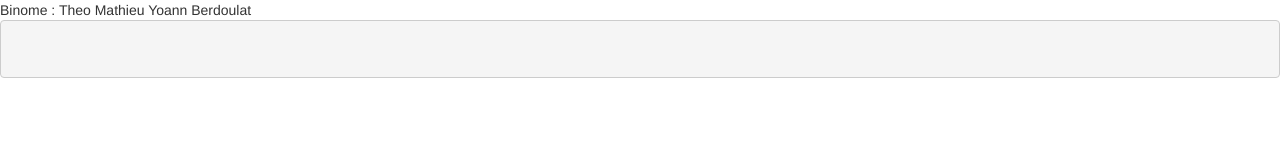
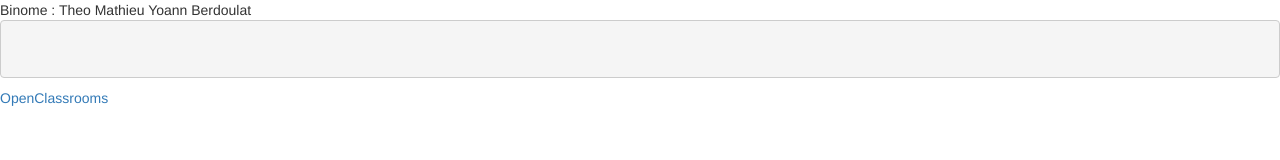
Before and after one commit to theomathieu/theomathieu.github.io, a plain HTML site: page index.html in a window 1280 px wide. Drawn offline with nearby package versions, Linux system fonts and the light colour scheme; no server answers; files whose address does not match are found by name.

Commit message:
ajout lien vers bitcoin

```diff
--- a/index.html
+++ b/index.html
@@ -26,6 +26,8 @@
 	</div>
 	</div>
 
+	<a href="bitcoin/index.html">OpenClassrooms</a>
+
 <script src="https://ajax.googleapis.com/ajax/libs/jquery/3.1.1/jquery.min.js"></script>
 <script src ="/Users/Theo/theomathieu.github.io/JS/custom.js"></script>
 
```
